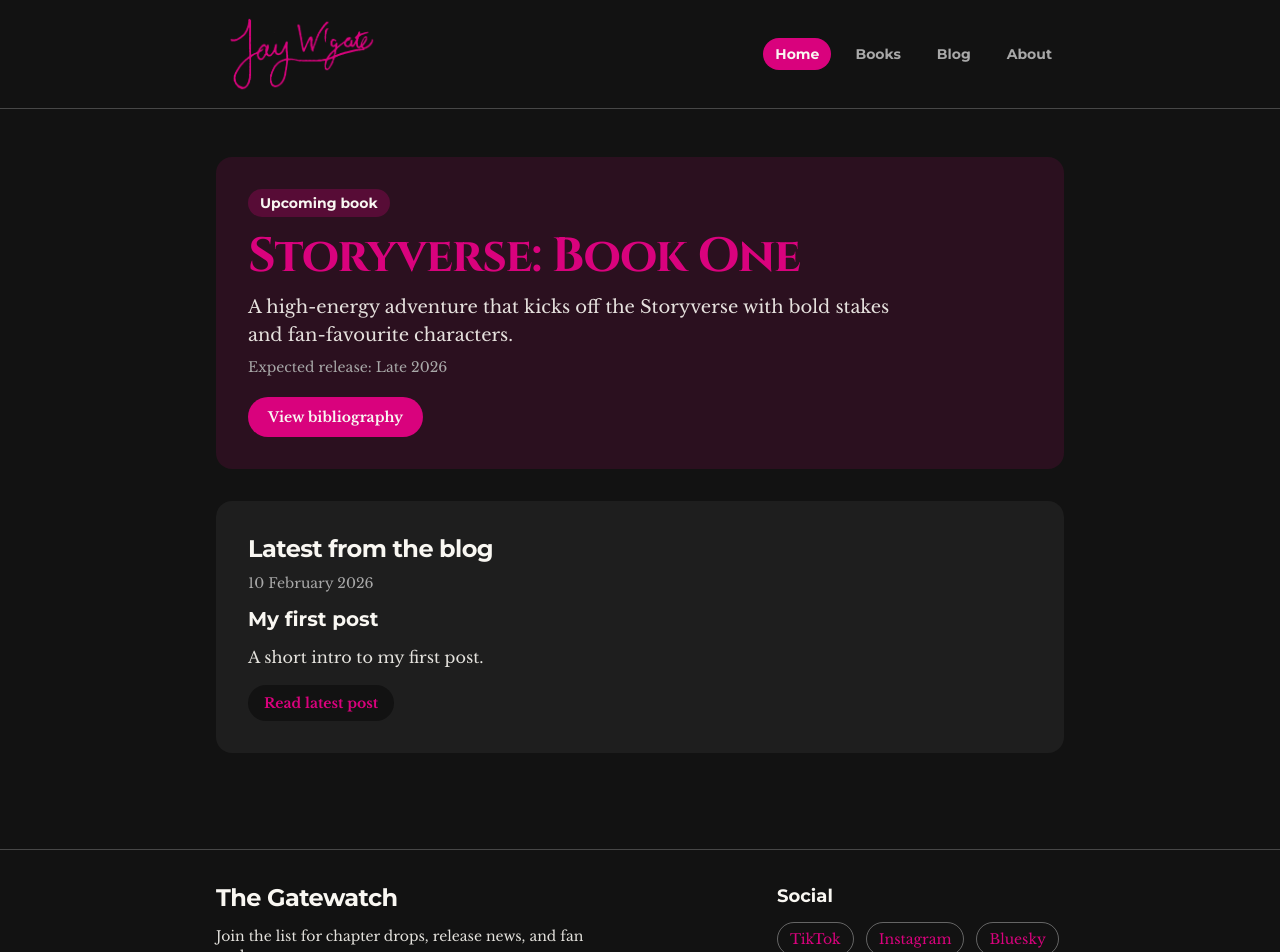
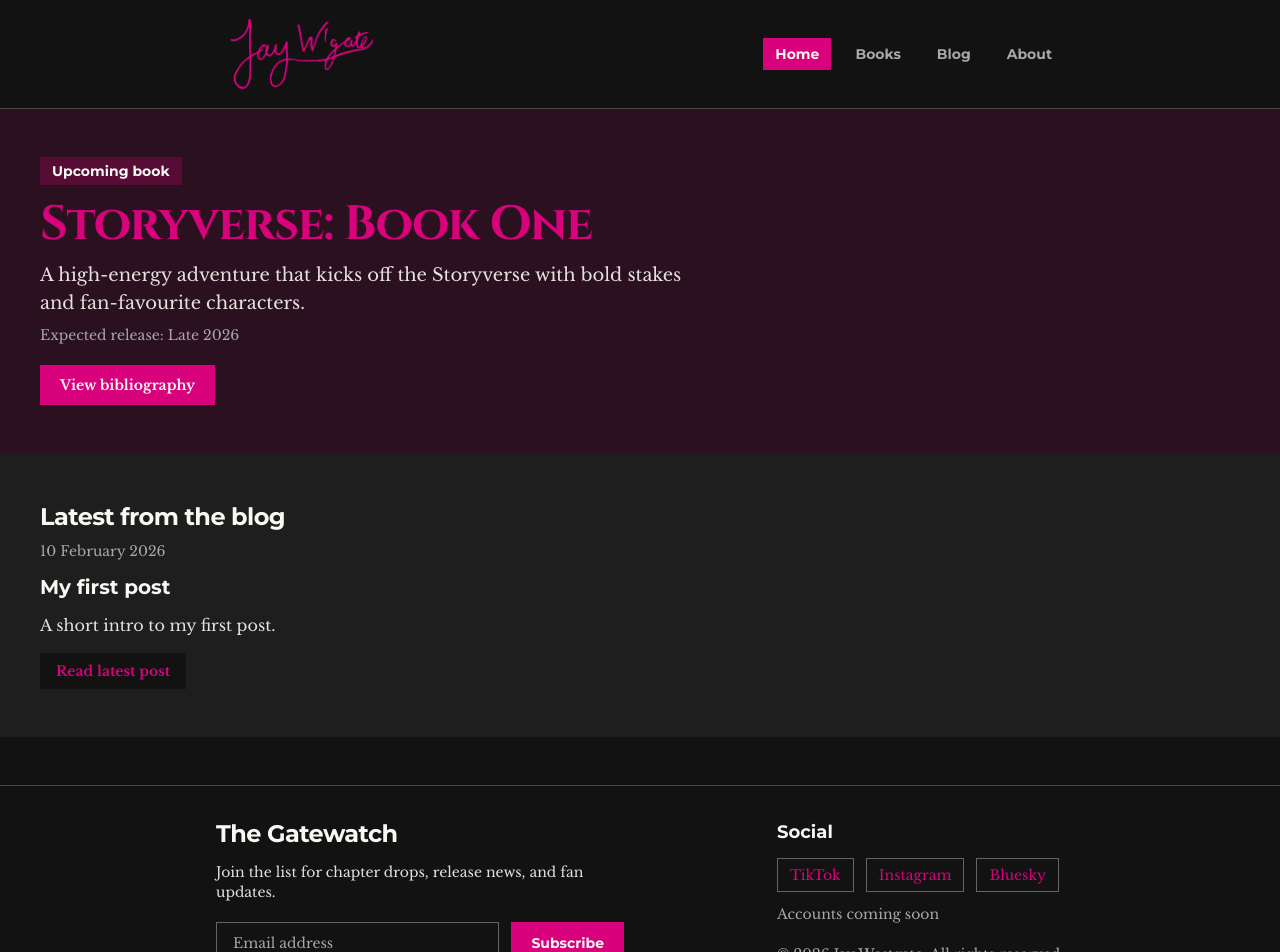
Before and after one commit to jessegreen0906/blogPoC, a Next.js app: page / in a window 1280 px wide. Shown: the top 952 px of the page. Built offline with nearby package versions, Linux system fonts and the light colour scheme.

Commit message:
Update project files

```diff
--- a/src/app/blog/[slug]/not-found.tsx
+++ b/src/app/blog/[slug]/not-found.tsx
@@ -3,7 +3,7 @@ import Link from "next/link";
 export default function BlogPostNotFound() {
   return (
     <main className="mx-auto w-full max-w-3xl space-y-5 px-4 py-12 sm:px-6">
-      <p className="inline-flex rounded-full bg-[color:var(--primary)]/20 px-3 py-1 text-sm font-semibold text-[color:var(--text)]">
+      <p className="inline-flex bg-[color:var(--primary)]/20 px-3 py-1 text-sm font-semibold text-[color:var(--text)]">
         Post not found
       </p>
       <h1 className="text-4xl font-bold tracking-tight text-[color:var(--primary)]">
@@ -14,7 +14,7 @@ export default function BlogPostNotFound() {
       </p>
       <Link
         href="/blog"
-        className="inline-flex rounded-full border border-[color:var(--neutral)]/45 px-4 py-2 text-sm font-semibold text-[color:var(--primary)] transition-colors hover:bg-[color:var(--primary)]/10"
+        className="inline-flex border border-[color:var(--neutral)]/45 px-4 py-2 text-sm font-semibold text-[color:var(--primary)] transition-colors hover:bg-[color:var(--primary)]/10"
       >
         Return to blog
       </Link>
--- a/src/app/books/page.tsx
+++ b/src/app/books/page.tsx
@@ -11,9 +11,9 @@ export default function BooksPage() {
         {books.map((book) => (
           <li
             key={book.title}
-            className="rounded-2xl border border-[color:var(--neutral)]/35 bg-[color:var(--background)] p-6 shadow-sm shadow-black/30"
+            className="border border-[color:var(--neutral)]/35 bg-[color:var(--background)] p-6 shadow-sm shadow-black/30"
           >
-            <p className="inline-flex rounded-full bg-[color:var(--primary)]/20 px-3 py-1 text-sm font-semibold text-[color:var(--text)]">
+            <p className="inline-flex bg-[color:var(--primary)]/20 px-3 py-1 text-sm font-semibold text-[color:var(--text)]">
               {book.status}
             </p>
             <h2 className="mt-4 text-2xl font-semibold text-[color:var(--text)]">{book.title}</h2>
--- a/src/app/page.tsx
+++ b/src/app/page.tsx
@@ -8,7 +8,7 @@ export default async function Home() {
   const upcomingBook = books[0];
 
   return (
-    <main className="mx-auto w-full max-w-4xl space-y-8 px-4 py-12 sm:px-6">
+    <main className="w-full space-y-0">
       <UpcomingBookSection book={upcomingBook} />
 
       {latestPost ? (
--- a/src/components/home/latest-post-section.tsx
+++ b/src/components/home/latest-post-section.tsx
@@ -7,7 +7,8 @@ type LatestPostSectionProps = {
 
 export function LatestPostSection({ post }: LatestPostSectionProps) {
   return (
-    <section className="rounded-2xl bg-[color:var(--text)]/5 p-6 sm:p-8">
+    <section className="w-full bg-[color:var(--text)]/5 px-4 py-12 sm:px-10">
+      <div className="w-full">
         <h2 className="text-2xl font-semibold tracking-tight text-[color:var(--text)]">
           Latest from the blog
         </h2>
@@ -16,10 +17,11 @@ export function LatestPostSection({ post }: LatestPostSectionProps) {
         <p className="mt-3 text-[color:var(--text)]/90">{post.excerpt}</p>
         <Link
           href={`/blog/${post.slug}`}
-        className="mt-4 inline-flex rounded-full bg-[color:var(--background)] px-4 py-2 text-sm font-semibold text-[color:var(--primary)] transition-colors hover:bg-[color:var(--primary)]/10"
+          className="mt-4 inline-flex bg-[color:var(--background)] px-4 py-2 text-sm font-semibold text-[color:var(--primary)] transition-colors hover:bg-[color:var(--primary)]/10"
         >
           Read latest post
         </Link>
+      </div>
     </section>
   );
 }
--- a/src/components/home/upcoming-book-section.tsx
+++ b/src/components/home/upcoming-book-section.tsx
@@ -7,8 +7,9 @@ type UpcomingBookSectionProps = {
 
 export function UpcomingBookSection({ book }: UpcomingBookSectionProps) {
   return (
-    <section className="rounded-2xl bg-[color:var(--primary)]/12 p-6 sm:p-8">
-      <h2 className="inline-flex rounded-full bg-[color:var(--primary)]/25 px-3 py-1 text-sm font-semibold text-[color:var(--text)]">
+    <section className="w-full bg-[color:var(--primary)]/12 px-4 py-12 sm:px-10">
+      <div className="w-full">
+        <h2 className="inline-flex bg-[color:var(--primary)]/25 px-3 py-1 text-sm font-semibold text-[color:var(--text)]">
           Upcoming book
         </h2>
         <h1 className="mt-4 text-4xl font-bold tracking-tight text-[color:var(--primary)] sm:text-5xl">
@@ -20,10 +21,11 @@ export function UpcomingBookSection({ book }: UpcomingBookSectionProps) {
         </p>
         <Link
           href="/books"
-        className="mt-5 inline-flex rounded-full bg-[color:var(--primary)] px-5 py-2.5 text-sm font-semibold text-[color:var(--text)] transition-colors hover:brightness-110"
+          className="mt-5 inline-flex bg-[color:var(--primary)] px-5 py-2.5 text-sm font-semibold text-[color:var(--text)] transition-colors hover:brightness-110"
         >
           View bibliography
         </Link>
+      </div>
     </section>
   );
 }
--- a/src/components/post-list.tsx
+++ b/src/components/post-list.tsx
@@ -15,7 +15,7 @@ export function PostList({ items }: PostListProps) {
         {items.map((post) => (
           <li
             key={post.slug}
-            className="rounded-xl border border-[color:var(--neutral)]/35 bg-[color:var(--background)] p-5 shadow-sm shadow-black/25 transition-colors hover:border-[color:var(--primary)]"
+            className="border border-[color:var(--neutral)]/35 bg-[color:var(--background)] p-5 shadow-sm shadow-black/25 transition-colors hover:border-[color:var(--primary)]"
           >
             <Link
               href={`/blog/${post.slug}`}
--- a/src/components/post-template.tsx
+++ b/src/components/post-template.tsx
@@ -10,7 +10,7 @@ export function PostTemplate({ post }: PostTemplateProps) {
     <article className="mx-auto w-full max-w-3xl space-y-6 px-4 py-10 sm:px-6">
       <Link
         href="/blog"
-        className="inline-flex rounded-full border border-[color:var(--neutral)]/45 px-4 py-2 text-sm font-medium text-[color:var(--primary)] transition-colors hover:bg-[color:var(--primary)]/10"
+        className="inline-flex border border-[color:var(--neutral)]/45 px-4 py-2 text-sm font-medium text-[color:var(--primary)] transition-colors hover:bg-[color:var(--primary)]/10"
       >
         Back to blog
       </Link>
--- a/src/components/site-footer.tsx
+++ b/src/components/site-footer.tsx
@@ -21,11 +21,11 @@ export function SiteFooter() {
               type="email"
               required
               placeholder="Email address"
-              className="w-full rounded-full border border-[color:var(--neutral)]/55 bg-transparent px-4 py-2.5 text-[color:var(--text)] outline-none ring-[color:var(--primary)] placeholder:text-[color:var(--neutral)] focus:ring-2"
+              className="w-full border border-[color:var(--neutral)]/55 bg-transparent px-4 py-2.5 text-[color:var(--text)] outline-none ring-[color:var(--primary)] placeholder:text-[color:var(--neutral)] focus:ring-2"
             />
             <button
               type="submit"
-              className="rounded-full bg-[color:var(--primary)] px-5 py-2.5 text-sm font-semibold text-[color:var(--text)] transition-colors hover:brightness-110"
+              className="bg-[color:var(--primary)] px-5 py-2.5 text-sm font-semibold text-[color:var(--text)] transition-colors hover:brightness-110"
             >
               Subscribe
             </button>
@@ -39,7 +39,7 @@ export function SiteFooter() {
               href="https://www.tiktok.com"
               target="_blank"
               rel="noopener noreferrer"
-              className="rounded-full border border-[color:var(--neutral)]/55 px-3 py-1.5 font-medium text-[color:var(--primary)] transition-colors hover:bg-[color:var(--primary)]/10"
+              className="border border-[color:var(--neutral)]/55 px-3 py-1.5 font-medium text-[color:var(--primary)] transition-colors hover:bg-[color:var(--primary)]/10"
             >
               TikTok
             </Link>
@@ -47,7 +47,7 @@ export function SiteFooter() {
               href="https://www.instagram.com"
               target="_blank"
               rel="noopener noreferrer"
-              className="rounded-full border border-[color:var(--neutral)]/55 px-3 py-1.5 font-medium text-[color:var(--primary)] transition-colors hover:bg-[color:var(--primary)]/10"
+              className="border border-[color:var(--neutral)]/55 px-3 py-1.5 font-medium text-[color:var(--primary)] transition-colors hover:bg-[color:var(--primary)]/10"
             >
               Instagram
             </Link>
@@ -55,7 +55,7 @@ export function SiteFooter() {
               href="https://bsky.app"
               target="_blank"
               rel="noopener noreferrer"
-              className="rounded-full border border-[color:var(--neutral)]/55 px-3 py-1.5 font-medium text-[color:var(--primary)] transition-colors hover:bg-[color:var(--primary)]/10"
+              className="border border-[color:var(--neutral)]/55 px-3 py-1.5 font-medium text-[color:var(--primary)] transition-colors hover:bg-[color:var(--primary)]/10"
             >
               Bluesky
             </Link>
--- a/src/components/site-header.tsx
+++ b/src/components/site-header.tsx
@@ -30,7 +30,7 @@ export function SiteHeader() {
           <Link
             href="/"
             aria-current={isHome ? "page" : undefined}
-            className={`rounded-full px-3 py-1.5 font-medium transition-colors ${
+            className={`px-3 py-1.5 font-medium transition-colors ${
               isHome
                 ? "bg-[color:var(--primary)] text-[color:var(--text)]"
                 : "text-[color:var(--neutral)] hover:bg-[color:var(--primary)]/15 hover:text-[color:var(--text)]"
@@ -41,7 +41,7 @@ export function SiteHeader() {
           <Link
             href="/books"
             aria-current={isBooks ? "page" : undefined}
-            className={`rounded-full px-3 py-1.5 font-medium transition-colors ${
+            className={`px-3 py-1.5 font-medium transition-colors ${
               isBooks
                 ? "bg-[color:var(--primary)] text-[color:var(--text)]"
                 : "text-[color:var(--neutral)] hover:bg-[color:var(--primary)]/15 hover:text-[color:var(--text)]"
@@ -52,7 +52,7 @@ export function SiteHeader() {
           <Link
             href="/blog"
             aria-current={isBlog ? "page" : undefined}
-            className={`rounded-full px-3 py-1.5 font-medium transition-colors ${
+            className={`px-3 py-1.5 font-medium transition-colors ${
               isBlog
                 ? "bg-[color:var(--primary)] text-[color:var(--text)]"
                 : "text-[color:var(--neutral)] hover:bg-[color:var(--primary)]/15 hover:text-[color:var(--text)]"
@@ -63,7 +63,7 @@ export function SiteHeader() {
           <Link
             href="/about"
             aria-current={isAbout ? "page" : undefined}
-            className={`rounded-full px-3 py-1.5 font-medium transition-colors ${
+            className={`px-3 py-1.5 font-medium transition-colors ${
               isAbout
                 ? "bg-[color:var(--primary)] text-[color:var(--text)]"
                 : "text-[color:var(--neutral)] hover:bg-[color:var(--primary)]/15 hover:text-[color:var(--text)]"
```
Also changed, not shown: 1 other file (tests, documents, lock files or other folders). Lines whose indentation alone changed are shown as unchanged.
